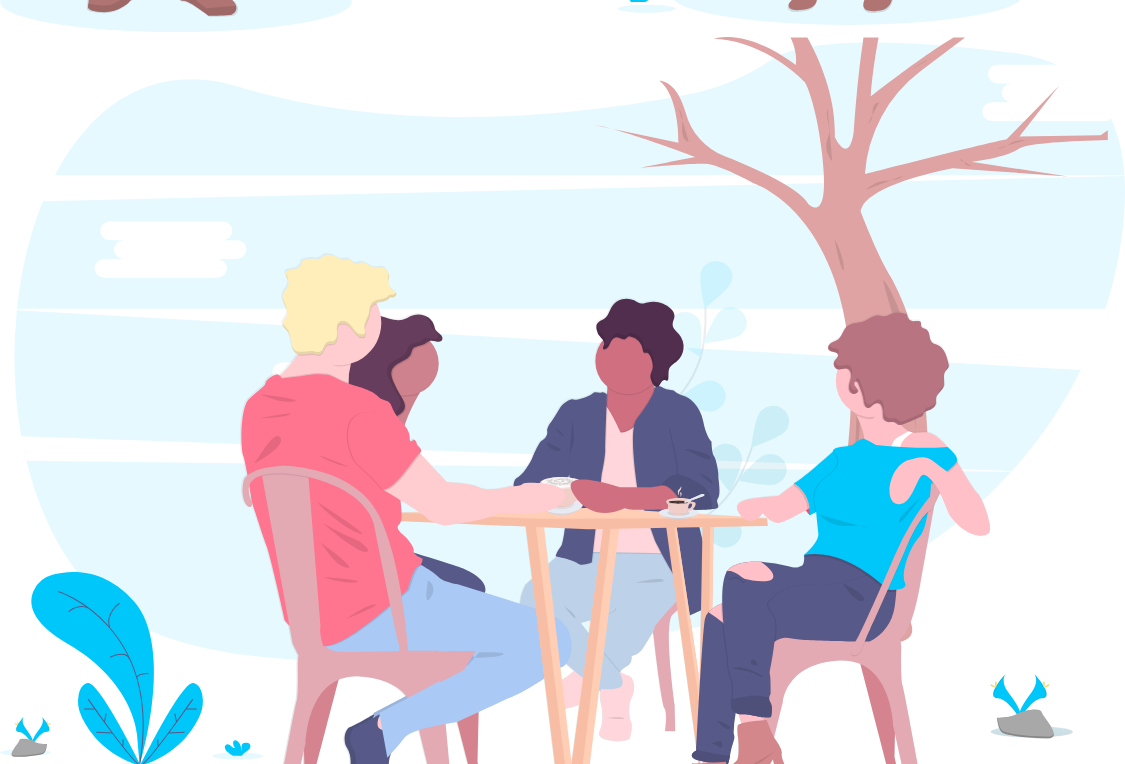
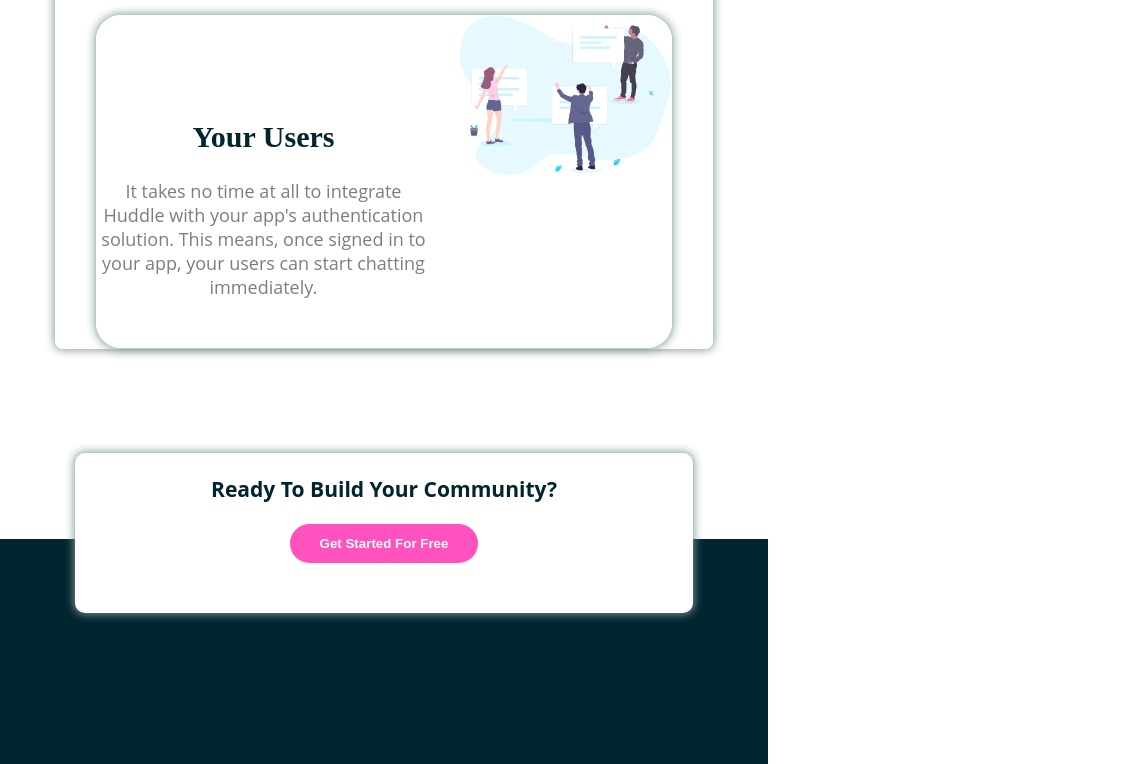
Before and after one commit to rodrigodan/Frontend-Mentor-UI-challenge1, a plain HTML site: page index.html in a window 768 px wide. Shown: the part 1510-2274 px from the top of the page, 1125 px wide, since content can reach past the window. Drawn offline with Linux system fonts and the light colour scheme.

Commit message:
update main content

```diff
--- a/index.html
+++ b/index.html
@@ -71,65 +71,55 @@
 
   <main>
 
-    <section>
+    <section class = "section1">
       <article>
 
-        Grow Together
+      <h2>Grow Together</h2>
 
+        <p>
           Generate meaningful discussions with your audience and build a strong, loyal community.
           Think of the insightful conversations you miss out on with a feedback form.
-
+        </p>
       </article>
 
-      <article>
         <img src = "images/illustration-grow-together.svg">
-      </article>
 
     </section>
 
 
-    <section>
+    <section class = "section2">
 
       <article>
-        <img src = "images/illustration-flowing-conversation.svg">
+        <h2>Flowing Conversations</h2>
+
+        <p>
+          You wouldn't paginate a conversation in real life, so why do it online? Our threads
+          have just-in-time loading for a more natural flow.
+        </p>
       </article>
 
-      <article>
-        Flowing Conversations
-
-        You wouldn't paginate a conversation in real life, so why do it online? Our threads
-        have just-in-time loading for a more natural flow.
-      </article>
+      <img src = "images/illustration-flowing-conversation.svg">
 
     </section>
 
-    <section>
+    <section class = "section3">
 
       <article>
 
-        Your Users
-
+        <h2>Your Users</h2>
+        <p>
           It takes no time at all to integrate Huddle with your app's authentication solution.
           This means, once signed in to your app, your users can start chatting immediately.
+        </p>
       </article>
 
-      <article>
       <img src = "images/illustration-your-users.svg">
-      </article>
+
 
     </section>
 
 
-    <section>
 
-      Ready To Build Your Community?
-
-      <button>
-
-        Get Started For Free
-      </button>
-
-    </section>
 
   </main>
 
@@ -137,7 +127,23 @@
 
   <footer>
 
+    <section class = "section4">
+
+      <h3>Ready To Build Your Community?</h3>
+
+      <button class = "bottom2 bottomFooter">
+        Get Started For Free
+      </button>
+
+    </section>
+
+    <section class = "section5">
+
+        <svg>
           <img src = "images/logo.svg">
+        </svg>
+
+
 
         <p>
 
@@ -192,6 +198,8 @@
           Challenge by <a href="https://www.frontendmentor.io?ref=challenge" target="_blank">Frontend Mentor</a>.
           Coded by <a href="#">Your Name Here</a>.
         </p>
+    </section>
+
   </footer>
 </body>
 </html>
--- a/style.css
+++ b/style.css
@@ -6,10 +6,15 @@ body{
     font-weight: 400;
 }
 
-h1,h2,h3,h4{
+h1,h2,h4{
     font-weight:600;
     font-family: 'Poppins';
     font-size:30px;
+    color: rgb(0, 37, 46);
+}
+
+h3{
+    color: rgb(0, 37, 46);
 }
 
 nav{
@@ -52,6 +57,53 @@ header{
     margin-bottom: 20px;
 }
 
+main{
+    margin-top:50px;
+    display:grid;
+    grid-gap: 3em;
+    margin-left:25px;
+    margin-right:25px;
+}
+
+main > section{
+    display: grid;
+}
+
+main img{
+    width:100%;
+}
+
+footer{
+    background-color:rgb(0, 37, 46);
+    color:white;
+
+    margin-top:190px;
+}
+
+
+footer{
+    position: relative;
+}
+
+section.section4 {
+    background-color: white;
+    border-radius: 10px;
+    box-shadow: 0 0 10px 1px rgb(130, 153, 153);
+
+    position: absolute;
+    top:-86px;
+    left:360px;
+    right:360px;
+    height:150px;
+    display: flex;
+    flex-direction: column;
+    align-items: center;
+}
+
+main > section p{
+    color:rgb(126, 125, 125);
+}
+
 @media (min-width: 768px){
     header{
         background-image: url('images/bg-hero-desktop.svg');
@@ -64,7 +116,6 @@ header{
     }
 
     header > article > article{
-        /* border:1px red solid; */
         padding: 10px;
     }
 
@@ -78,9 +129,46 @@ header{
     }
 
     .box2 > img{
-        /* flex-basis:40%; */
         padding-left:10%;
         width:90%;
+    }
+
+    main{
+        margin-left:55px;
+        margin-right:55px;
+        border: white 1px solid;
+        border-radius: 8px;
+        box-shadow: 0 0 10px 1px rgb(130, 153, 153);
+        padding-top:90px;
+        padding-left:40px;
+        padding-right:40px;
+    }
+
+    main > section{
+        grid-gap: 30px;
+    }
+
+    main > section > article, main > section > img{
+        /* border: red 1px solid; */
+    }
+
+    main > section.section1 > article, main > section.section3 > article{
+        grid-column: 1;
+        grid-row: 2;
+    }
+
+    main > section.section1 > img, main > section.section3 > img{
+        grid-column: 2;
+        grid-row: 1/4;
+    }
+
+    main > section.section2 > img{
+        grid-column: 1;
+        grid-row: 1/4;
+    }
+    main > section.section2 > article{
+        grid-column: 2;
+        grid-row: 2;
     }
 
 }
@@ -97,7 +185,69 @@ header{
     .box2 > img{
         width:100%;
     }
+
+    main > section{
+        border: white 1px solid;
+        border-radius: 25px;
+        box-shadow: 0 0 10px 1px rgb(130, 153, 153);
+    }
+
+    main > section p{
+        color:rgb(126, 125, 125);
+    }
+
+    main > section > article, main > section > img{
+        /* border: red 1px solid; */
+    }
+
+    section.section1 > article, section.section2 > article, section.section3 > article{
+        grid-column: 1/4;
+        grid-row:2;
+        text-align: center;
+        padding-top:50px;
+
+    }
+
+    section.section1 > img, section.section2 > img, section.section3 > img{
+        grid-column: 2;
+        grid-row:1;
+    }
+
+
+    /* footer{
+        position: relative;
+    } */
+
+    section.section4 {
+        height:160px;
+        left:25px;
+        right:25px;
+
+    }
+
+    section.section5{
+        padding-top:120px;
+    }
+
+    section.section5 > svg{
+        fill: white;
+    }
+
+
 }
+
+
+@media (min-width: 768px) and (max-width:1230px){
+
+    section.section4 {
+        height:160px;
+        left:75px;
+        right:75px;
+    }
+
+}
+
+
 
 
 /* 2 part */
```
Lines whose indentation alone changed are shown as unchanged.
